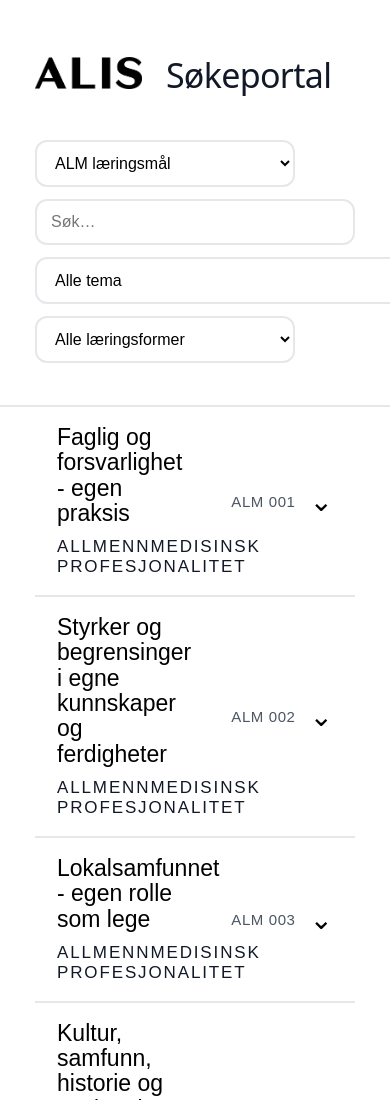
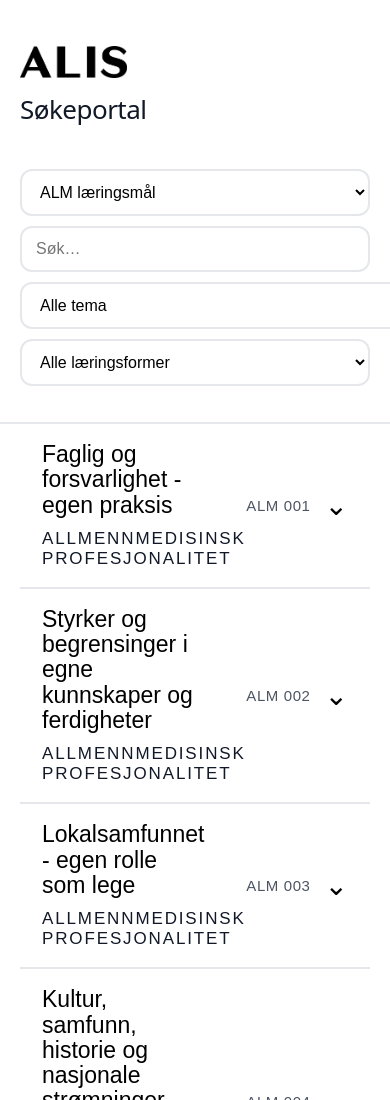
Before and after one commit to Skjeggy/LMportalen, a plain HTML site: page index.html in a window 390 px wide. Shown: the top 1100 px of the page. Drawn offline with Linux system fonts and the light colour scheme.

Commit message:
Forsøkt å gjøre mer mobile friendly.

```diff
--- a/style.css
+++ b/style.css
@@ -410,7 +410,8 @@ body {
 .page-header {
   display: flex;
   align-items: center;
-  gap: 24px;
+  gap: 18px;
+  flex-wrap: wrap;
 
   padding-top: 24px;
   padding-bottom: 24px;
@@ -446,3 +447,42 @@ body {
   font-size: 13px;
   color: var(--muted);
 }
+
+
+/* =========================
+   Mobile layout
+   ========================= */
+
+@media (max-width: 640px) {
+
+  .top-panel {
+    padding: 22px 20px 18px;
+  }
+
+  .acc {
+    padding: 0 20px;
+  }
+
+  .page-header {
+    flex-direction: column;
+    align-items: flex-start;
+    gap: 8px;
+  }
+
+  .page-title {
+    font-size: 26px;
+  }
+
+  .controls {
+    gap: 10px;
+  }
+
+  .control-input {
+    flex: 1 1 100%;
+  }
+
+  .control-select {
+    flex: 1 1 100%;
+  }
+
+}
```
